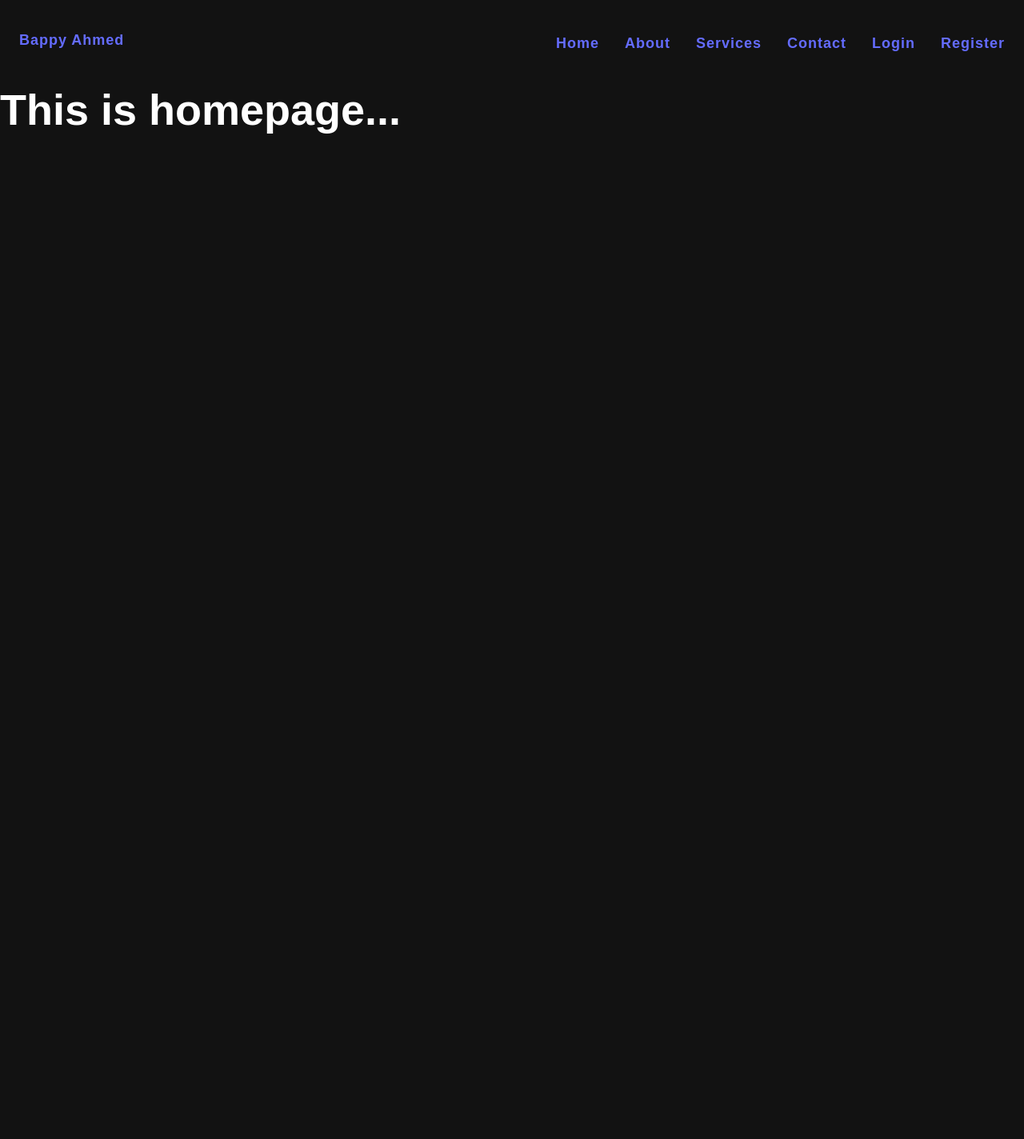
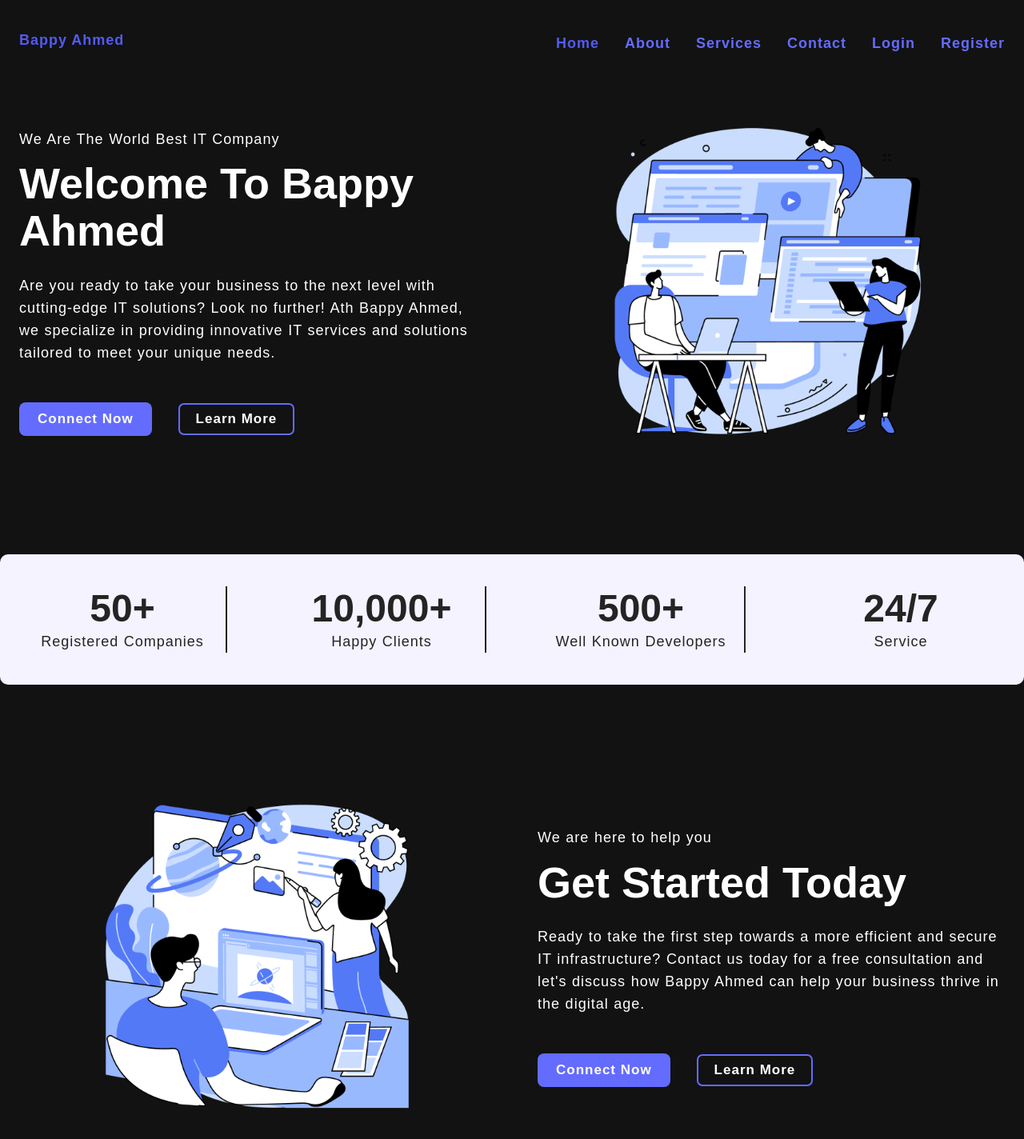
Before and after one commit to Bappy-Hossain/MERN2024, a React (Vite) app in the folder client/: page / in a window 1280 px wide. Shown: the top 1424 px of the page at 80% size. Before the commit the page ends 800 px from the top, so only its background shows below. Built offline with nearby package versions, Linux system fonts and the light colour scheme.

Commit message:
home page create frontend

```diff
--- a/client/src/index.css
+++ b/client/src/index.css
@@ -58,4 +58,94 @@
   list-style: none;
 }
 
-/* register page css */
+.grid {
+  display: grid;
+  gap: 6.4rem;
+}
+
+.grid-two-cols {
+  grid-template-columns: repeat(2, 1fr);
+}
+
+.grid-four-cols {
+  grid-template-columns: repeat(4, 1fr);
+}
+
+button {
+  text-transform: capitalize;
+  padding: 1rem 2.2rem;
+  font-size: 1.7rem;
+  font-weight: bold;
+  background-color: var(--btn-color);
+  border-radius: 0.8rem;
+  border: 0.1rem solid transparent;
+  letter-spacing: 0.1rem;
+  cursor: pointer;
+}
+
+.secondary-btn {
+  background-color: transparent;
+  box-shadow: inset 0 0 0 0.2rem var(--btn-color);
+  margin-left: 3.2rem;
+}
+
+button:hover {
+  box-shadow: inset 0 0 0 0.2rem var(--bg-color);
+}
+
+a:hover,
+a.active {
+  color: #535bf2;
+}
+
+.section-hero {
+  & .grid {
+    align-items: center;
+  }
+  .hero-content {
+    & p {
+      margin: 2.4rem 0 4.8rem 0;
+      &:first-child {
+        margin: 0 0 1.2rem 0;
+      }
+    }
+  }
+  .hero-image {
+    display: flex;
+    justify-content: center;
+    & img {
+      width: 70%;
+      height: auto;
+    }
+  }
+}
+
+.section-analytics {
+  margin: 9.6rem 0;
+
+  & .container {
+    background-color: var(--bg-color);
+    border-radius: 1rem;
+  }
+
+  & .grid {
+    color: var(--dark-color);
+  }
+
+  & .div1 {
+    text-align: center;
+    border-right: 0.2rem solid var(--dark-color);
+
+    &:last-child {
+      border: none;
+    }
+
+    & h2 {
+      font-size: 4.8rem;
+    }
+
+    & p {
+      text-transform: capitalize;
+    }
+  }
+}
--- a/client/src/pages/Home.jsx
+++ b/client/src/pages/Home.jsx
@@ -3,7 +3,90 @@
 const Home = () => {
   return (
     <>
-      <h1>This is homepage...</h1>
+      <main>
+        <section className="section-hero">
+          <div className="container grid grid-two-cols">
+            <div className="hero-content">
+              <p>We Are The World Best IT Company</p>
+              <h1>Welcome To Bappy Ahmed</h1>
+              <p>
+                Are you ready to take your business to the next level with
+                cutting-edge IT solutions? Look no further! Ath Bappy Ahmed, we
+                specialize in providing innovative IT services and solutions
+                tailored to meet your unique needs.
+              </p>
+              <div className="btn btn-group">
+                <a href="/contact">
+                  <button className="btn">Connect Now</button>
+                </a>
+                <a href="/about">
+                  <button className="btn secondary-btn">Learn More</button>
+                </a>
+              </div>
+            </div>
+            <div className="hero-image">
+              <img
+                src="/images/home.png"
+                alt="hero_image"
+                width="400"
+                height="500"
+              />
+            </div>
+          </div>
+        </section>
+      </main>
+
+      <section className="section-analytics">
+        <div className="container grid grid-four-cols">
+          <div className="div1">
+            <h2>50+</h2>
+            <p>Registered Companies</p>
+          </div>
+          <div className="div1">
+            <h2>10,000+</h2>
+            <p>Happy Clients</p>
+          </div>
+          <div className="div1">
+            <h2>500+</h2>
+            <p>Well Known Developers</p>
+          </div>
+          <div className="div1">
+            <h2>24/7</h2>
+            <p>Service</p>
+          </div>
+        </div>
+      </section>
+
+      <section className="section-hero">
+        <div className="container grid grid-two-cols">
+          <div className="hero-image">
+            <img
+              src="/images/design.png"
+              alt="hero_image"
+              width="400"
+              height="500"
+            />
+          </div>
+          <div className="hero-content">
+            <p>We are here to help you</p>
+            <h1>Get Started Today</h1>
+            <p>
+              Ready to take the first step towards a more efficient and secure
+              IT infrastructure? Contact us today for a free consultation and
+              let's discuss how Bappy Ahmed can help your business thrive in the
+              digital age.
+            </p>
+            <div className="btn btn-group">
+              <a href="/contact">
+                <button className="btn">Connect Now</button>
+              </a>
+              <a href="/about">
+                <button className="btn secondary-btn">Learn More</button>
+              </a>
+            </div>
+          </div>
+        </div>
+      </section>
     </>
   );
 };
```
